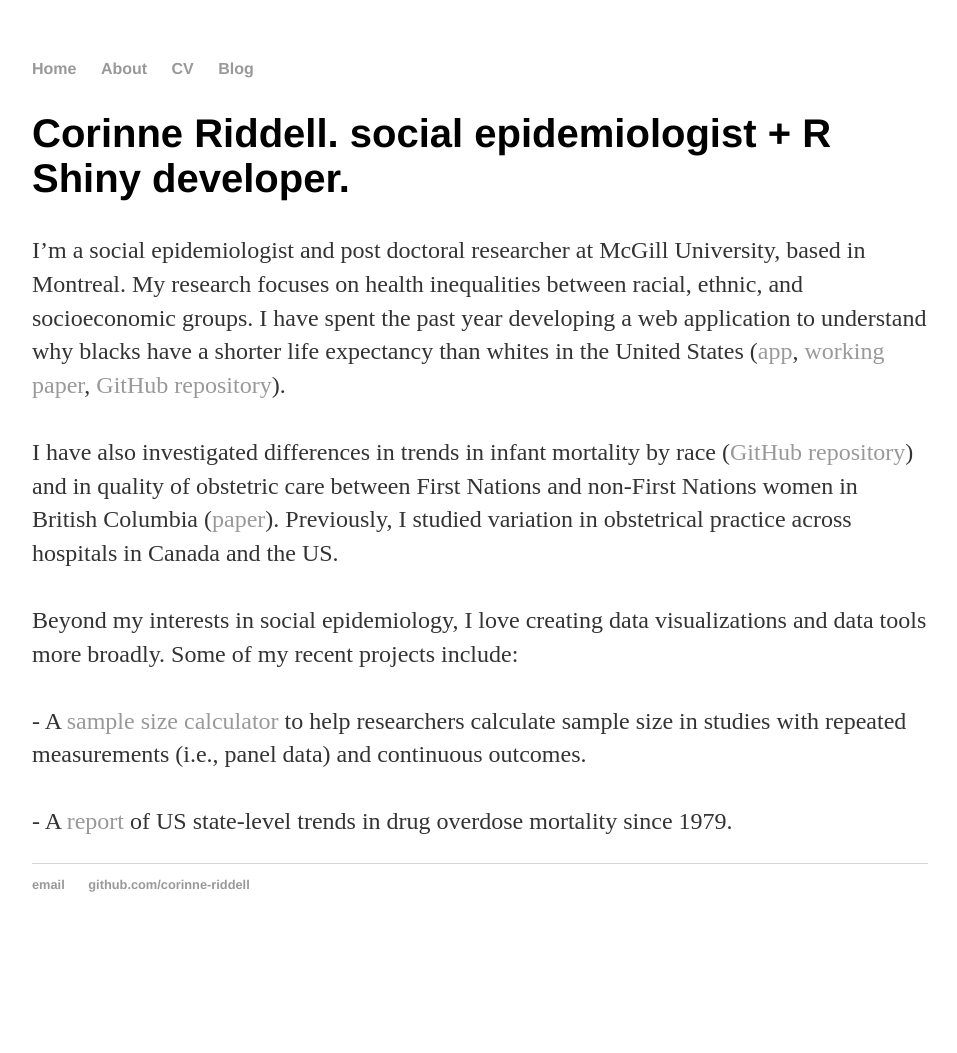
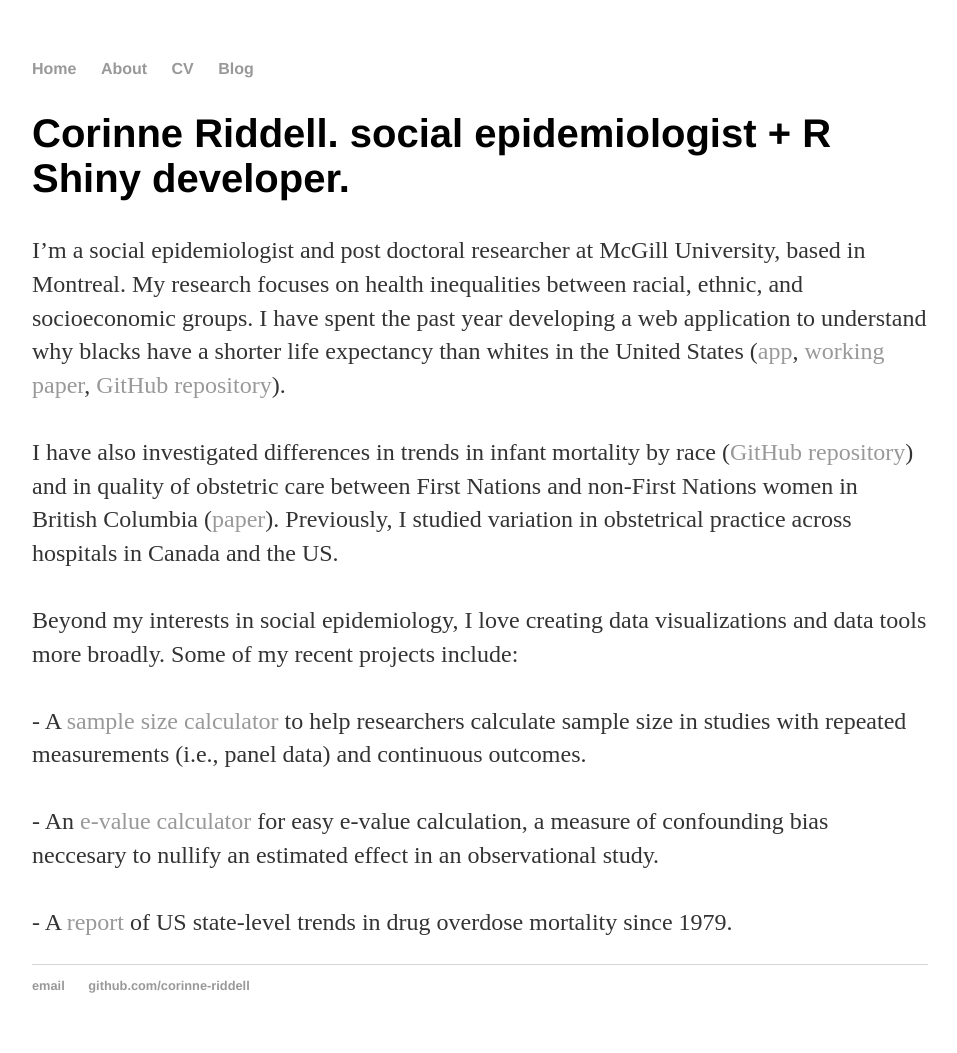
Before and after one commit to corinne-riddell/corinne-riddell.github.io, a Jekyll site: the page built from index.html, in a window 1280 px wide. Shown: the whole page, without its empty margins (160-1117 px from the left). Built offline with Jekyll 4.4.1, drawn with Linux system fonts in a browser that asks for light colours; before the commit the page ends 952 px from its top, so only the background shows below that.

Commit message:
add evalue calculator infor

```diff
--- a/index.html
+++ b/index.html
@@ -8,5 +8,6 @@ title: Corinne Riddell, PhD Epidemiologist
 		I have also investigated differences in trends in infant mortality by race (<a href="https://github.com/corinne-riddell/InfantMortality">GitHub repository</a>) and in quality of obstetric care between First Nations and non-First Nations women in British Columbia (<a href="http://www.cmaj.ca/content/188/2/E36.long">paper</a>). Previously, I studied variation in obstetrical practice across hospitals in Canada and the US.<br/><br/>
 		Beyond my interests in social epidemiology, I love creating data visualizations and data tools more broadly. Some of my recent projects include:<br/><br/>
 		- A <a href="https://corinne-riddell.shinyapps.io/mcgilleboh-samplesizecalculator/">sample size calculator</a> to help researchers calculate sample size in studies with repeated measurements (i.e., panel data) and continuous outcomes.<br/><br/>
+		- An <a href="https://corinne-riddell.shinyapps.io/e-value-calculator/">e-value calculator</a> for easy e-value calculation, a measure of confounding bias neccesary to nullify an estimated effect in an observational study.<br/><br/>
 		- A <a href="http://rpubs.com/corinne-riddell/283316">report</a> of US state-level trends in drug overdose mortality since 1979.</p>
 </div><!-- /.blurb -->
```
